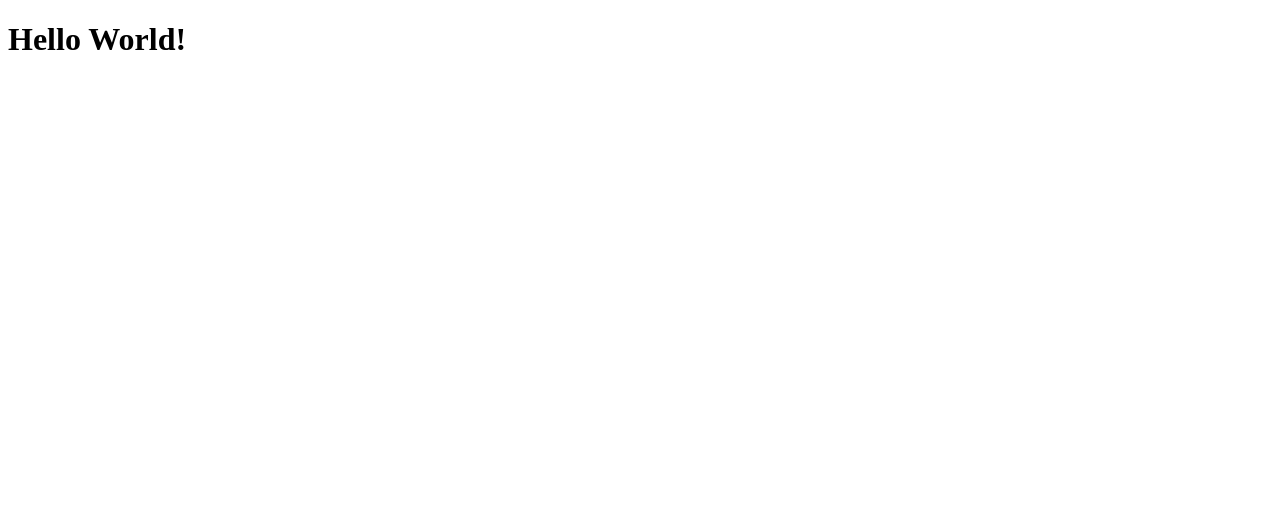
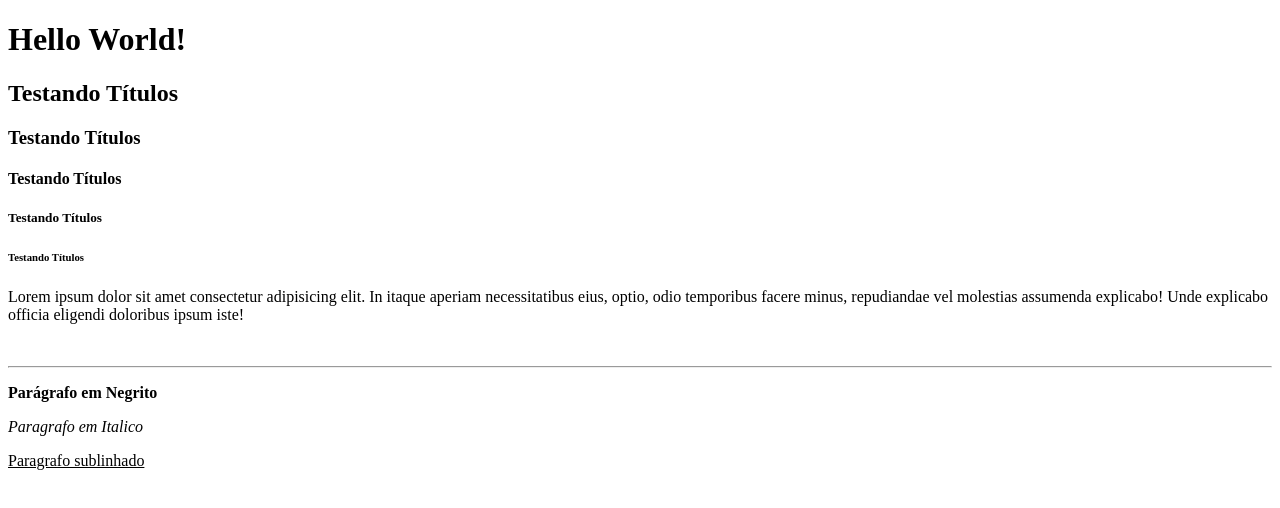
Before and after one commit to Aliyah-Azeredoo/aprendendo-html, a plain HTML site: page Meus Primeiros Passos/index.html in a window 1280 px wide. Drawn offline with Linux system fonts and the light colour scheme.

Commit message:
Nova Atualização
Testei vários tipos de formatação de texto!

```diff
--- a/Meus Primeiros Passos/index.html
+++ b/Meus Primeiros Passos/index.html
@@ -9,7 +9,19 @@
 </head>
 
 <body>
-    <h1>Hello World!</h1>
+   <h1>Hello World!</h1>
+   <h2>Testando Títulos</h2>
+   <h3>Testando Títulos</h3>
+   <h4>Testando Títulos</h4>
+   <h5>Testando Títulos</h5>
+   <h6>Testando Títulos</h6>
+
+   <p>Lorem ipsum dolor sit amet consectetur adipisicing elit. In itaque aperiam necessitatibus eius, optio, odio temporibus facere minus, repudiandae vel molestias assumenda explicabo! Unde explicabo officia eligendi doloribus ipsum iste!</p>
+   <br>
+   <hr>
+   <p><strong>Parágrafo em Negrito</strong></p>
+   <p><em>Paragrafo em Italico</em></p>
+   <p><u>Paragrafo sublinhado</u></p>
 </body>
 
 </html>
```
